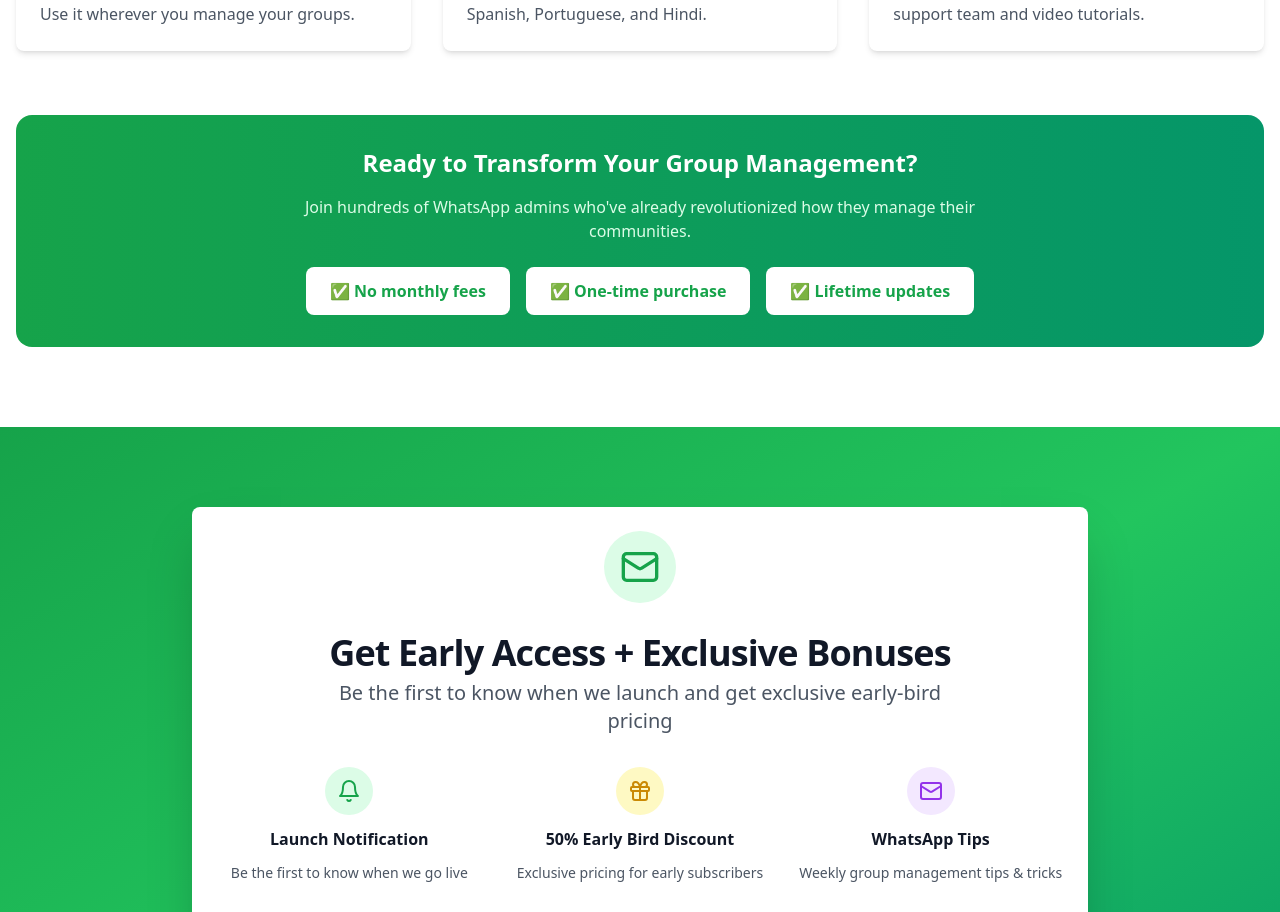
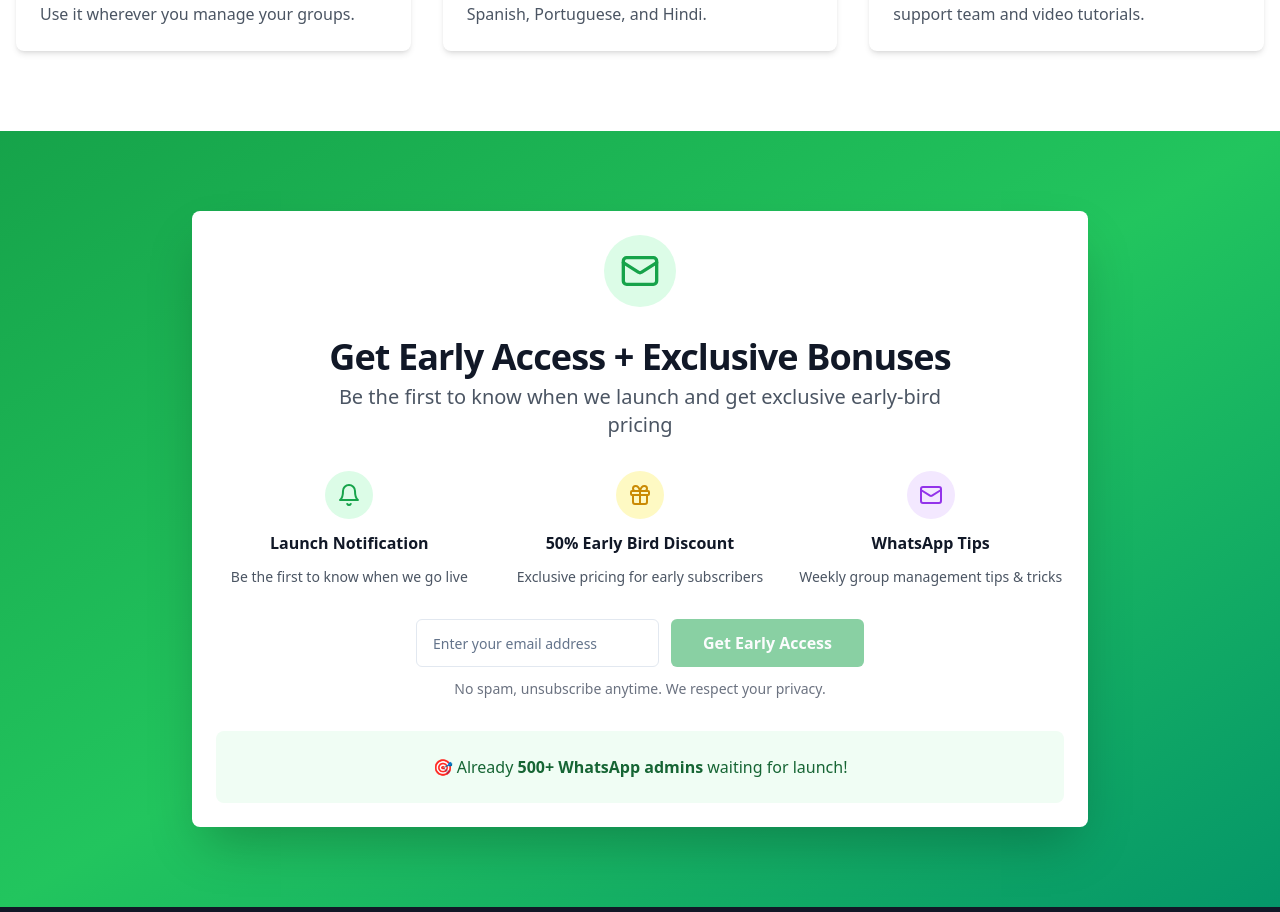
Before and after one commit to Nocodext/watools-co, a React (Vite) app: page / in a window 1280 px wide. Shown: the part 3085-3997 px from the top of the page. Built offline with nearby package versions, Linux system fonts and the light colour scheme.

Commit message:
Remove monetization section
Removed the "Ready to Transform Your Group Management?" section from the Features component, as the monetization strategy is not yet defined.

```diff
--- a/src/components/sections/Features.tsx
+++ b/src/components/sections/Features.tsx
@@ -85,24 +85,6 @@ export const Features = () => {
             </Card>
           ))}
         </div>
-
-        <div className="mt-16 bg-gradient-to-r from-green-600 to-emerald-600 rounded-2xl p-8 text-white text-center">
-          <h3 className="text-2xl font-bold mb-4">Ready to Transform Your Group Management?</h3>
-          <p className="text-green-100 mb-6 max-w-2xl mx-auto">
-            Join hundreds of WhatsApp admins who've already revolutionized how they manage their communities.
-          </p>
-          <div className="flex flex-col sm:flex-row gap-4 justify-center">
-            <div className="bg-white text-green-600 px-6 py-3 rounded-lg font-semibold">
-              ✅ No monthly fees
-            </div>
-            <div className="bg-white text-green-600 px-6 py-3 rounded-lg font-semibold">
-              ✅ One-time purchase
-            </div>
-            <div className="bg-white text-green-600 px-6 py-3 rounded-lg font-semibold">
-              ✅ Lifetime updates
-            </div>
-          </div>
-        </div>
       </div>
     </section>
   );
```
